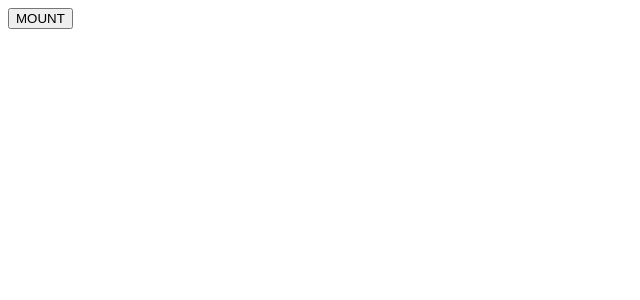
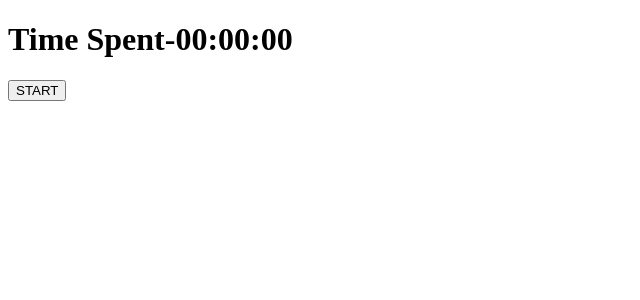
Before and after one commit to shubhsky/understandComponentLifeCycle, a React (Create React App) app: page / in a window 1280 px wide. Shown: the top 300 px of the page, without its empty margins (0-640 px from the left). Built offline with nearby package versions, Linux system fonts and the light colour scheme.

Commit message:
timer stop/start btn

```diff
--- a/src/App.js
+++ b/src/App.js
@@ -6,20 +6,21 @@
   constructor(){
     super();
     this.state={
-      mount:false
+      timerOn:false
     }
   }
 
-  handleMount = ()=>{
-    this.setState((prevState)=>({mount:!prevState.mount}))
+  handleTimerOn = ()=>{
+    this.setState((prevState)=>({timerOn:!prevState.timerOn}))
   }
 
   render(){
     return (
       <>
-        <button onClick={this.handleMount}>{this.state.mount?'UN-MOUNT':'MOUNT'}</button>
-        {this.state.mount?<TimerOne/>:null}
+        <TimerOne timerOn={this.state.timerOn}/>
+        <button onClick={this.handleTimerOn}>{this.state.timerOn?'STOP':'START'}</button>
       </>
+
     );
   }
 }
--- a/src/Components/Timer/TimerOne.js
+++ b/src/Components/Timer/TimerOne.js
@@ -16,6 +16,7 @@
     }
 
     shouldComponentUpdate(nextProps, nextState){
+        console.log('should componet update')
         return true
     }
 
@@ -32,9 +33,9 @@
         console.log('TimerOne ComponentDidMount');
         console.log('----------------------------------------------');
 
-        this.timer = setInterval(()=>{
-            this.setState((prevState)=>({time:prevState.time+1}))
-        },1000)
+        // this.timer = setInterval(()=>{
+        //     this.setState((prevState)=>({time:prevState.time+1}))
+        // },1000)
     }
 
     getSnapshotBeforeUpdate(prevProps, preState){
@@ -42,14 +43,25 @@
         return null
     }
 
-    componentDidUpdate(){
+    componentDidUpdate(prevProps, prevState, snapShot){
         console.log('TimerOne componentDidUpdate');
         console.log('----------------------------------------------');
+        console.log(this.props.timerOn)
+        if(prevProps.timerOn !== this.props.timerOn){
+            if(this.props.timerOn){
+                this.timer = setInterval(()=>{
+                    this.setState((prevState)=>({time:prevState.time+1}))
+                },1000)
+            }
+            else{
+                clearInterval(this.timer)
+            }
+        }
     }
 
     componentWillUnmount(){
         console.log('TimerOne ComponentWillUnmount')
-        clearInterval(this.timer)
+        // clearInterval(this.timer)
     }
 
 }
```
